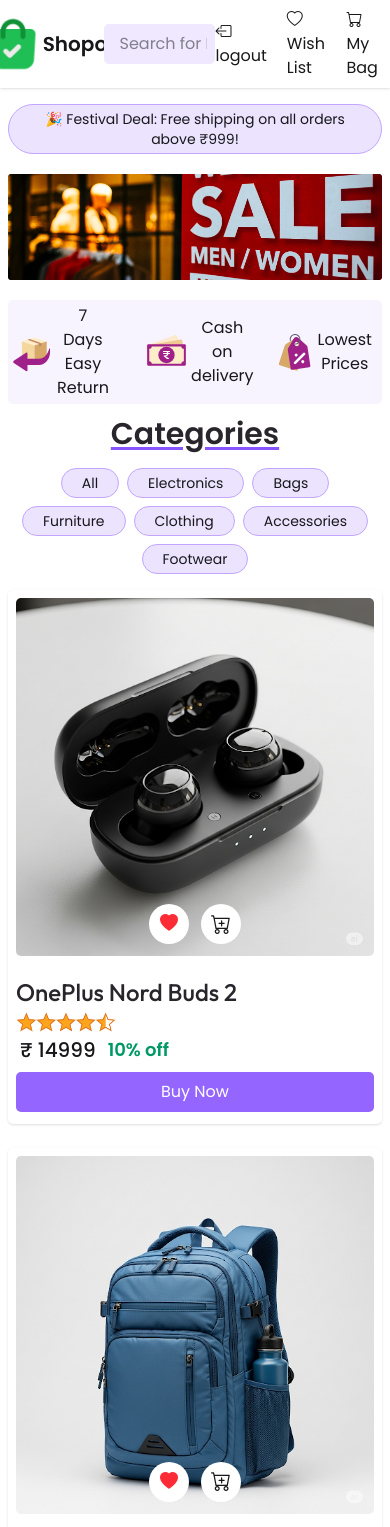
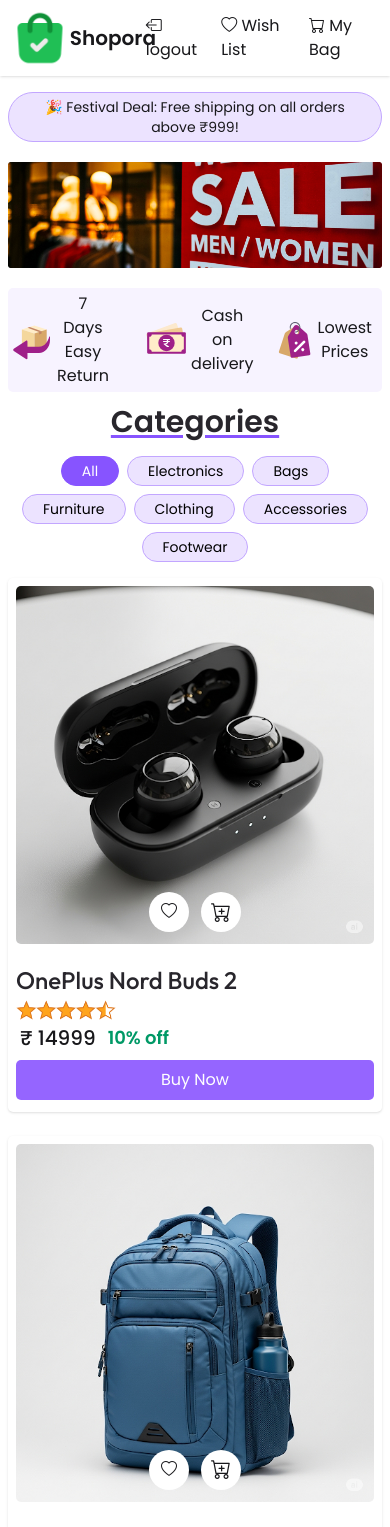
Before and after one commit to Jayavel2005/shopper.co, a React (Vite) app: page / in a window 390 px wide. Shown: the top 1527 px of the page. Built offline with nearby package versions, Linux system fonts and the light colour scheme.

Commit message:
Add react-toastify for notifications and implement wishlist functionality in ProductsList

```diff
--- a/package.json
+++ b/package.json
@@ -14,6 +14,7 @@
     "bootstrap-icons": "^1.13.1",
     "react": "^19.1.0",
     "react-dom": "^19.1.0",
+    "react-toastify": "^11.0.5",
     "tailwindcss": "^4.1.11"
   },
   "devDependencies": {
--- a/src/assets/Components/Navbar/Navbar.jsx
+++ b/src/assets/Components/Navbar/Navbar.jsx
@@ -2,13 +2,10 @@
 import logo from "../../images/Icons/shopping-bag.png"
 const Navbar = () => {
     return (
-        <nav className='shadow p-2 flex items-center justify-around'>
+        <nav className='shadow p-2 px-5 flex items-center justify-between'>
             <div className='inline-flex items-center justify-center  px-1'>
                 <img src={logo} alt="logo" className='w-15' />
                 <p className='font-semibold text-xl'>Shopora</p>
-            </div>
-            <div className='w-2/4'>
-            <input type="text" name="" id="" placeholder='Search for Products' className='bg-[#EFE8FF] p-2 rounded-[5px] placeholder:px-2 w-full outline-none' />
             </div>
             <div className='flex gap-5 justify-center items-center'>
                 <div><i className="bi bi-box-arrow-left"></i> logout</div>
--- a/src/assets/Components/ProductsList/ProductsList.jsx
+++ b/src/assets/Components/ProductsList/ProductsList.jsx
@@ -1,10 +1,9 @@
-import React from 'react'
-import ProductCard from '../SubComponents/ProductCard/ProductCard'
-import products from '../../data/products'
-import Badge from '../SubComponents/Badge/Badge';
+import React, { useState } from 'react';
+import ProductCard from '../SubComponents/ProductCard/ProductCard';
+import products from '../../data/products';
+import { ToastContainer, toast } from 'react-toastify';
 
 const ProductsList = () => {
-
     const categories = [
         "All",
         "Electronics",
@@ -15,25 +14,69 @@
         "Footwear"
     ];
 
+    const [selectedCategory, setSelectedCategory] = useState(products);
+    const [activeCategory, setActiveCategory] = useState("All");
+    const [wishlist, setWishlist] = useState([])
+
+
+
+
+
+    const handleCategorySelect = (category) => {
+        setActiveCategory(category); // NEW LINE
+        if (category === "All") {
+            setSelectedCategory(products);
+        } else {
+            setSelectedCategory(products.filter(product => product.category === category));
+        }
+    };
+
+    const toggleWishList = (product) => {
+        const isWishListed = wishlist.find(item => item.id === product.id);
+        if (isWishListed) {
+            setWishlist(wishlist.filter(item => item.id !== product.id))
+            toast.info("Product is removed to My Wishlist")
+
+
+        } else {
+            setWishlist([...wishlist, product])
+            toast.info("Product is added to My Wishlist")
+
+
+        }
+    };
+
+
+    console.log(wishlist);
+
     return (
         <section>
-            <div >
-                <p className='text-center text-3xl my-2 font-semibold text-[#28262C] underline underline-offset-3 decoration-[#8754ff]'>Categories</p>
-                <div className='flex justify-center gap-2 my-4 flex-wrap' >
+            <div>
+                <p className='text-center text-3xl my-2 font-semibold text-[#28262C] underline underline-offset-3 decoration-[#8754ff]'>
+                    Categories
+                </p>
+                <div className='flex justify-center gap-2 my-4 flex-wrap'>
                     {categories.map((category, index) => (
-                        <div className='bg-[#ECE3FF] inline-block p-1 rounded-full px-5 border border-[#C2A6FF] text-sm cursor-pointer hover:bg-[#e6dbff] hover:border-[#bb9cff]' key={index} onClick={() => console.log(index)}>
+                        <div
+                            key={index}
+                            onClick={() => handleCategorySelect(category)}
+                            className={`inline-block p-1 rounded-full px-5 border text-sm cursor-pointer transition-all
+            ${activeCategory === category ? "bg-[#8754ff] text-white border-[#8754ff]" : "bg-[#ECE3FF] border-[#C2A6FF] text-black hover:bg-[#e6dbff] hover:border-[#bb9cff]"}`}
+                        >
                             {category}
                         </div>
                     ))}
+
                 </div>
             </div>
-            <div className='grid lg:grid-cols-4 md:grid-cols-3 sm:grid-cols-1 gap-6 '>
-                {products.map((product, index) => (
-                    <ProductCard key={index} product={product} />
+            <div className='grid lg:grid-cols-4 md:grid-cols-3 sm:grid-cols-1 gap-6'>
+                {selectedCategory.map((product, index) => (
+                    <ProductCard key={index} product={product} AddToWishList={toggleWishList} isWishListed={wishlist.some(item => item.id === product.id)} />
                 ))}
             </div>
+            <ToastContainer />
         </section>
-    )
-}
+    );
+};
 
-export default ProductsList
+export default ProductsList;
--- a/src/assets/Components/SubComponents/ProductCard/ProductCard.jsx
+++ b/src/assets/Components/SubComponents/ProductCard/ProductCard.jsx
@@ -1,17 +1,17 @@
 import React from 'react'
 
 
-const ProductCard = ({ product }) => {
+const ProductCard = ({ product, AddToWishList, isWishListed }) => {
     return (
-        <div className='shadow rounded-[5px] hover:scale-101 transition-all duration-200 ease-in-out cursor-pointer '>
+        <div className='shadow rounded-[5px] cursor-pointer '>
 
             <div className='p-2 relative flex justify-center items-end'>
                 <img src={`${product.image}`} alt="product Name" className='rounded-[5px] w-full' />
                 <div className='flex gap-3 absolute bottom-5'>
-                    <div className="tooltip w-10 h-10 bg-white rounded-full flex items-center justify-center" data-tip="Add to Wish list" >
-                        <i className='bi bi-heart-fill text-lg text-red-500'></i>
+                    <div className="w-10 h-10 bg-white rounded-full flex items-center justify-center" onClick={() => AddToWishList(product)}>
+                        <i className={`${isWishListed ? 'bi bi-heart-fill text-red-600' : 'bi bi-heart'}`}></i>
                     </div>
-                    <div className='tooltip w-10 h-10 bg-white rounded-full flex items-center justify-center' data-tip="Add to Cart">
+                    <div className='tooltip w-10 h-10 bg-white rounded-full flex items-center justify-center' >
                         <i className="bi bi-cart-plus text-xl"></i>
                     </div>
                 </div>
--- a/src/assets/data/products.js
+++ b/src/assets/data/products.js
@@ -41,7 +41,7 @@
   {
     id: 4,
     name: "iPhone 14",
-    category: "Electronics",
+    category: "Mobiles",
     brand: "Apple",
     price: 69999,
     rating: 4.0,
```
Also changed, not shown: 1 other file (tests, documents, lock files or other folders).
